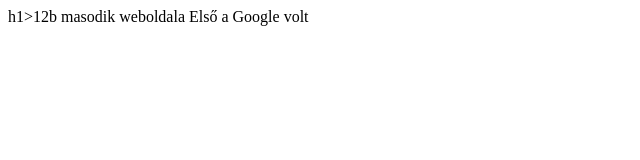
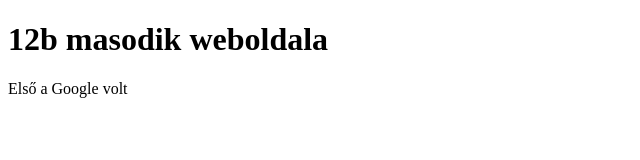
Before and after one commit to Vince6002/12bweblapV, a plain HTML site: page index.html in a window 1280 px wide. Shown: the whole page, without its empty margins (0-640 px from the left). Drawn offline with Linux system fonts and the light colour scheme.

Commit message:
Update index.html

```diff
--- a/index.html
+++ b/index.html
@@ -6,7 +6,7 @@
     <title>12bweboldal</title>
 </head>
 <body>
-    h1>12b masodik weboldala</h1>
+    <h1> 12b masodik weboldala</h1>
     Első a Google volt
 </body>
 </html>
```
